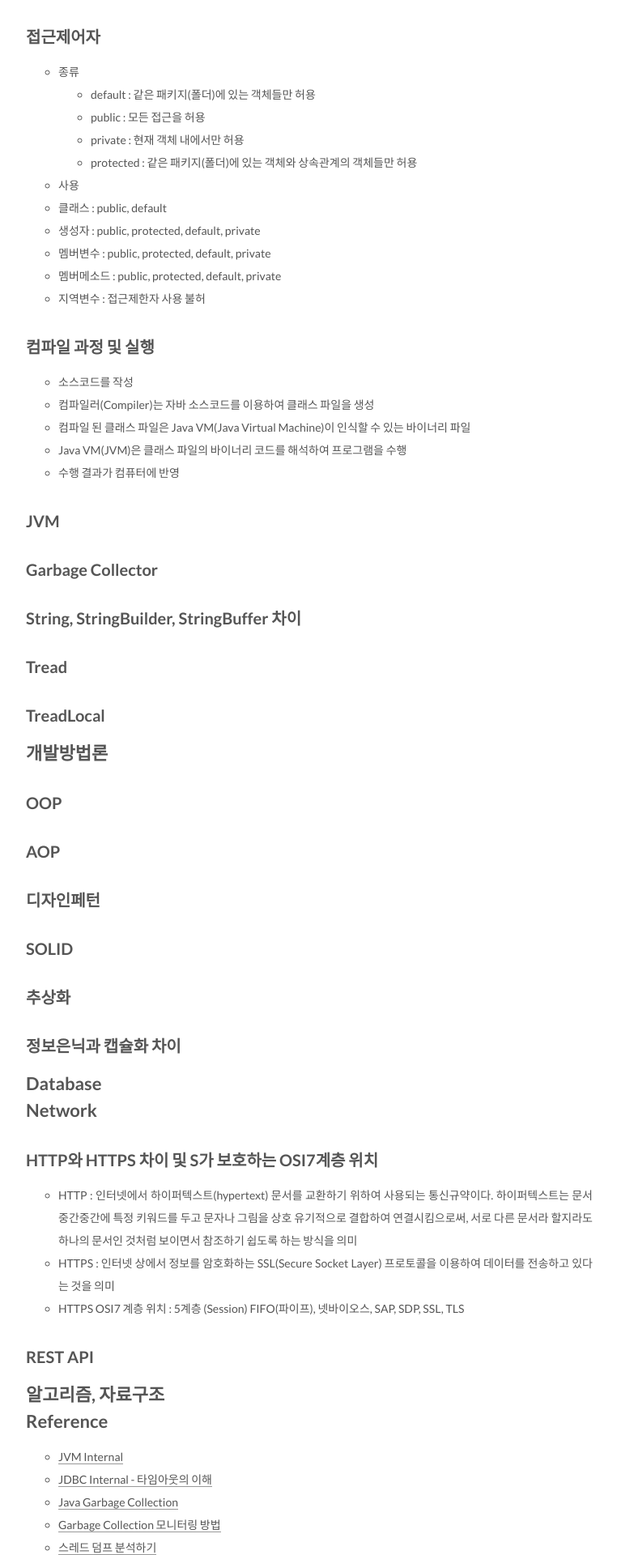
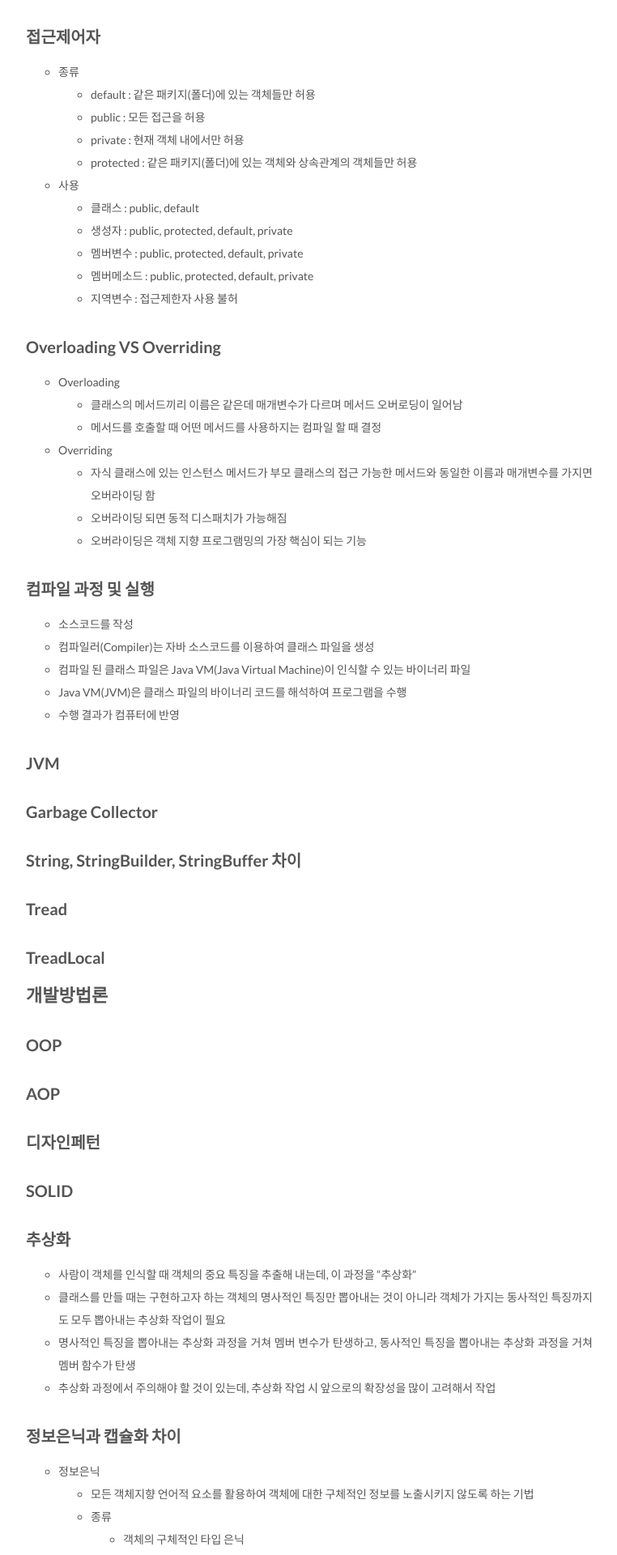
Before and after one commit to csj4032/csj4032.github.io, a Jekyll site: the page built from _posts/2018-02-19-Java_Developer_Interview.md, in a window 1280 px wide. Shown: the part 1491-3411 px from the top of the page at 81% size, without its empty margins (258-1020 px from the left). Built offline with Jekyll 4.4.1, drawn with Linux system fonts in a browser that asks for light colours; some of the changed text lies outside the part shown.

Commit message:
Java Developer Interview 진행

```diff
--- a/_posts/2018-02-19-Java_Developer_Interview.md
+++ b/_posts/2018-02-19-Java_Developer_Interview.md
@@ -51,11 +51,20 @@ tags:
   * protected : 같은 패키지(폴더)에 있는 객체와 상속관계의 객체들만 허용
 
 * 사용
- * 클래스 : public, default
- * 생성자 : public, protected, default, private
- * 멤버변수 : public, protected, default, private
- * 멤버메소드 : public, protected, default, private
- * 지역변수 : 접근제한자 사용 불허
+  * 클래스 : public, default
+  * 생성자 : public, protected, default, private
+  * 멤버변수 : public, protected, default, private
+  * 멤버메소드 : public, protected, default, private
+  * 지역변수 : 접근제한자 사용 불허
+
+## Overloading VS Overriding
+* Overloading
+  * 클래스의 메서드끼리 이름은 같은데 매개변수가 다르며 메서드 오버로딩이 일어남
+  * 메서드를 호출할 때 어떤 메서드를 사용하지는 컴파일 할 때 결정
+* Overriding
+  * 자식 클래스에 있는 인스턴스 메서드가 부모 클래스의 접근 가능한 메서드와 동일한 이름과 매개변수를 가지면 오버라이딩 함
+  * 오버라이딩 되면 동적 디스패치가 가능해짐
+  * 오버라이딩은 객체 지향 프로그램밍의 가장 핵심이 되는 기능
 
 ## 컴파일 과정 및 실행
 * 소스코드를 작성
@@ -85,8 +94,29 @@ tags:
 ## SOLID
 
 ## 추상화
+* 사람이 객체를 인식할 때 객체의 중요 특징을 추출해 내는데, 이 과정을 "추상화"
+* 클래스를 만들 때는 구현하고자 하는 객체의 명사적인 특징만 뽑아내는 것이 아니라 객체가 가지는 동사적인 특징까지도 모두 뽑아내는 추상화 작업이 필요
+* 명사적인 특징을 뽑아내는 추상화 과정을 거쳐 멤버 변수가 탄생하고, 동사적인 특징을 뽑아내는 추상화 과정을 거쳐 멤버 함수가 탄생
+* 추상화 과정에서 주의해야 할 것이 있는데, 추상화 작업 시 앞으로의 확장성을 많이 고려해서 작업
 
 ## 정보은닉과 캡슐화 차이
+* 정보은닉
+  * 모든 객체지향 언어적 요소를 활용하여 객체에 대한 구체적인 정보를 노출시키지 않도록 하는 기법
+  * 종류
+    * 객체의 구체적인 타입 은닉
+    * 객체의 필드 및 메소드 은닉 (캡슐화)
+    * 구현 은닉 (인터페이스 및 추상 클래스 기반의 구현)
+* 캡슐화
+  * Don't Tell Ask 데이터를 물어보지 않고, 기능을 실행해 달라고 말하라
+  * 멤버변수와 멤버함수를 모두 묶어서 하나의 단위 (클래스, 객체)로 만드는 일련의 작업
+  * 클래스의 내부가 바뀌어도 클래스를 참조하는 다른 클래스나 함수는 변경할 필요가 없음
+  * 외부에서 직접 접근을 하면 안되고 오로지 함수를 통해서만 접근
+  * 객체는 속성과 메소드로 만들짐 , 일부 속성과 메소드는 객체의 외부에서 접근 (interface) ,다른 속성,메소드는 객체 자신만의 사적인 용도로 예약되어 있고 이것을 구현 implement
+
+* 데미테르의 법칙
+  * 메서드에서 생성한 객체의 메서드만 호출
+  * 파라미터로 받은 객체의 메서드만 호출
+  * 필드로 참조하는 객체의 메서드만 호출
 
 # Database
 
@@ -95,7 +125,9 @@ tags:
 ## HTTP와 HTTPS 차이 및 S가 보호하는 OSI7계층 위치
 * HTTP : 인터넷에서 하이퍼텍스트(hypertext) 문서를 교환하기 위하여 사용되는 통신규약이다. 하이퍼텍스트는 문서 중간중간에 특정 키워드를 두고 문자나 그림을 상호 유기적으로 결합하여 연결시킴으로써, 서로 다른 문서라 할지라도 하나의 문서인 것처럼 보이면서 참조하기 쉽도록 하는 방식을 의미
 * HTTPS : 인터넷 상에서 정보를 암호화하는 SSL(Secure Socket Layer) 프로토콜을 이용하여 데이터를 전송하고 있다는 것을 의미
-* HTTPS OSI7 계층 위치 : 5계층 (Session) FIFO(파이프), 넷바이오스, SAP, SDP, SSL, TLS
+* HTTPS OSI7 계층 위치 : 5계층 (Session) FIFO(파이프), 넷바이오스, SAP, SDP, SSL, TLS드
+
+## TCP UDP 차이
 
 ## REST API
 
```
